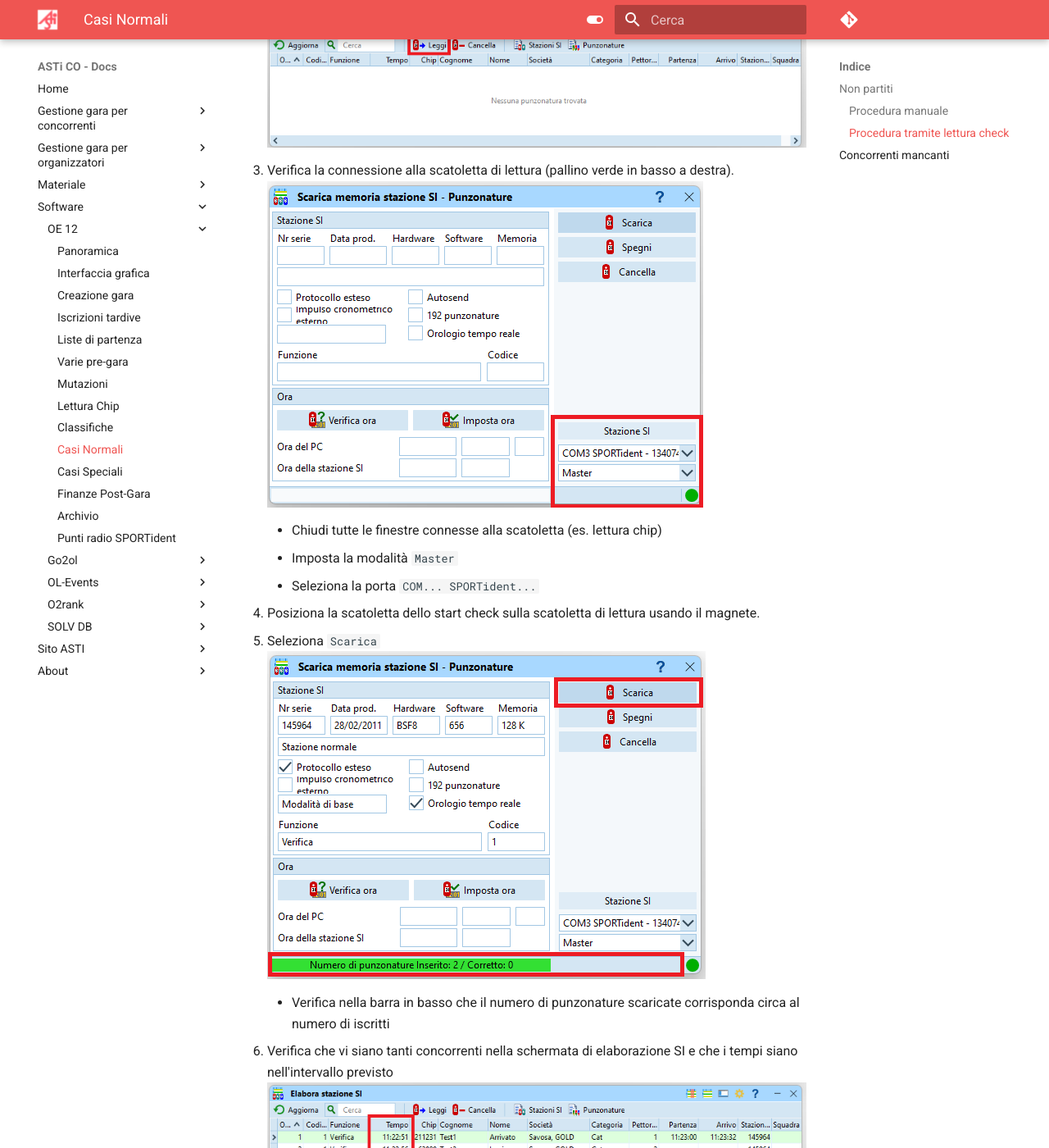
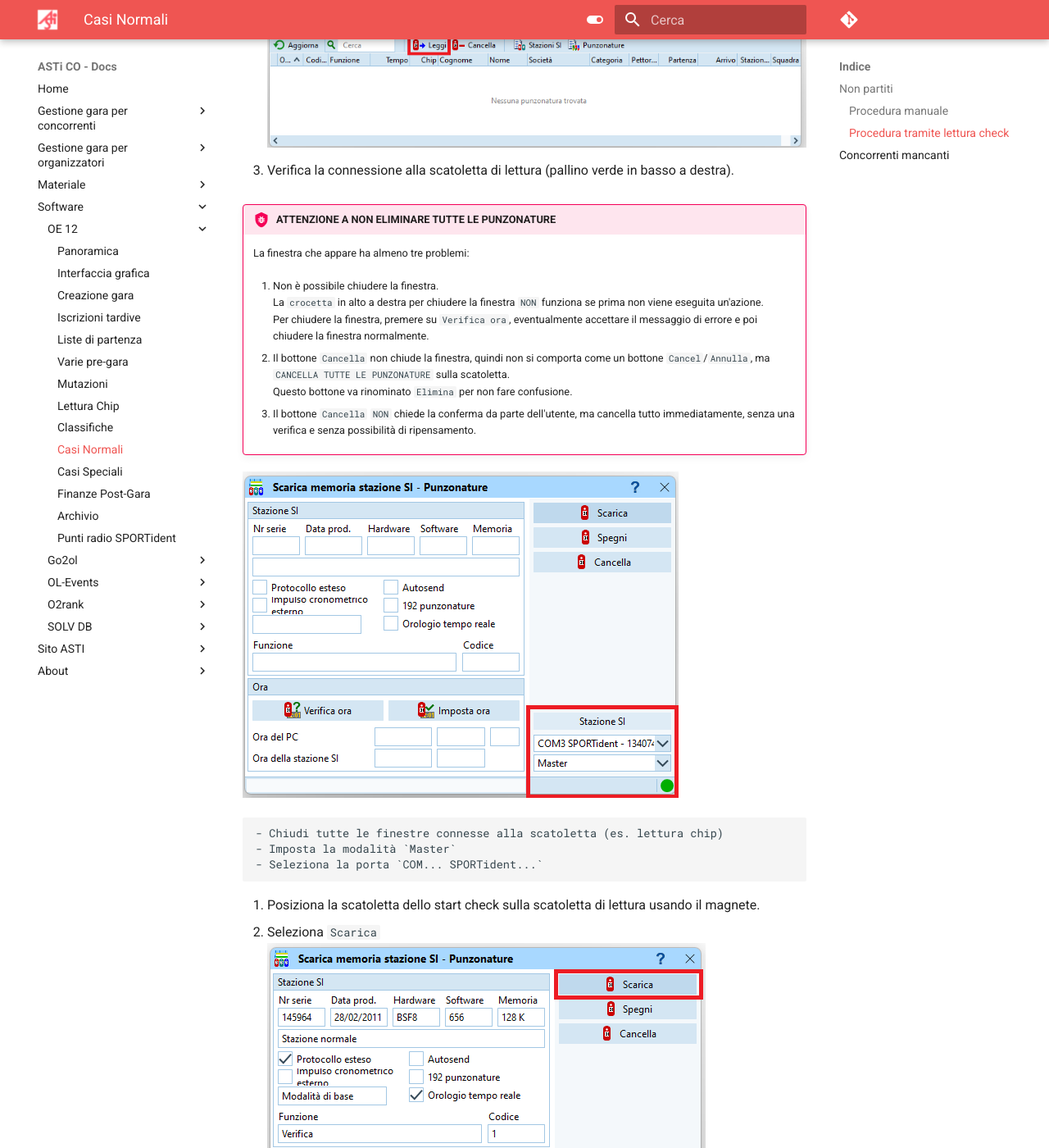
Before and after one commit to asti-co/doc, an MkDocs documentation site: the page built from docs/software/oe12/casi_normali.md, in a window 1280 px wide and 1400 px high, scrolled down 1240 px. Shown: the whole window at 82% size. Built offline with MkDocs 1.6.1 and Material for MkDocs 9.7.7, drawn with Linux system fonts in a browser that asks for light colours; comment, search, counter and statistics services are not loaded.

Commit message:
Warning per lettura scatoletta SI

```diff
--- a/docs/software/oe12/casi_normali.md
+++ b/docs/software/oe12/casi_normali.md
@@ -33,6 +33,19 @@ quella utilizzata per il controllo delle partenze al minuto -1).
 ![Leggi stazioni SI](inc/giorno_elabora_stazione_si_inizio.png)
 
 1. Verifica la connessione alla scatoletta di lettura (pallino verde in basso a destra).
+!!! Bug "ATTENZIONE A NON ELIMINARE TUTTE LE PUNZONATURE"
+    La finestra che appare ha almeno tre problemi:
+
+    1. Non è possibile chiudere la finestra.
+    La `crocetta` in alto a destra per chiudere la finestra `NON` funziona se prima non viene eseguita un'azione.
+    Per chiudere la finestra, premere su `Verifica ora`, eventualmente accettare il messaggio di errore e poi chiudere la finestra normalmente.
+
+    1. Il bottone `Cancella` non chiude la finestra, quindi non si comporta come un bottone `Cancel`/`Annulla`, ma `CANCELLA TUTTE LE PUNZONATURE` sulla scatoletta.
+    Questo bottone va rinominato `Elimina` per non fare confusione.
+
+    1. Il bottone `Cancella` `NON` chiede la conferma da parte dell'utente, ma cancella tutto immediatamente, senza una verifica e senza possibilità di ripensamento.
+
+
 ![Verifica connessione alla scatoletta di lettura](inc/giorno_elabora_stazione_si_connetti.png)
 
     - Chiudi tutte le finestre connesse alla scatoletta (es. lettura chip)
```
Also changed, not shown: docs/software/oe12/creazione_gara.md (+1 -1 lines).
